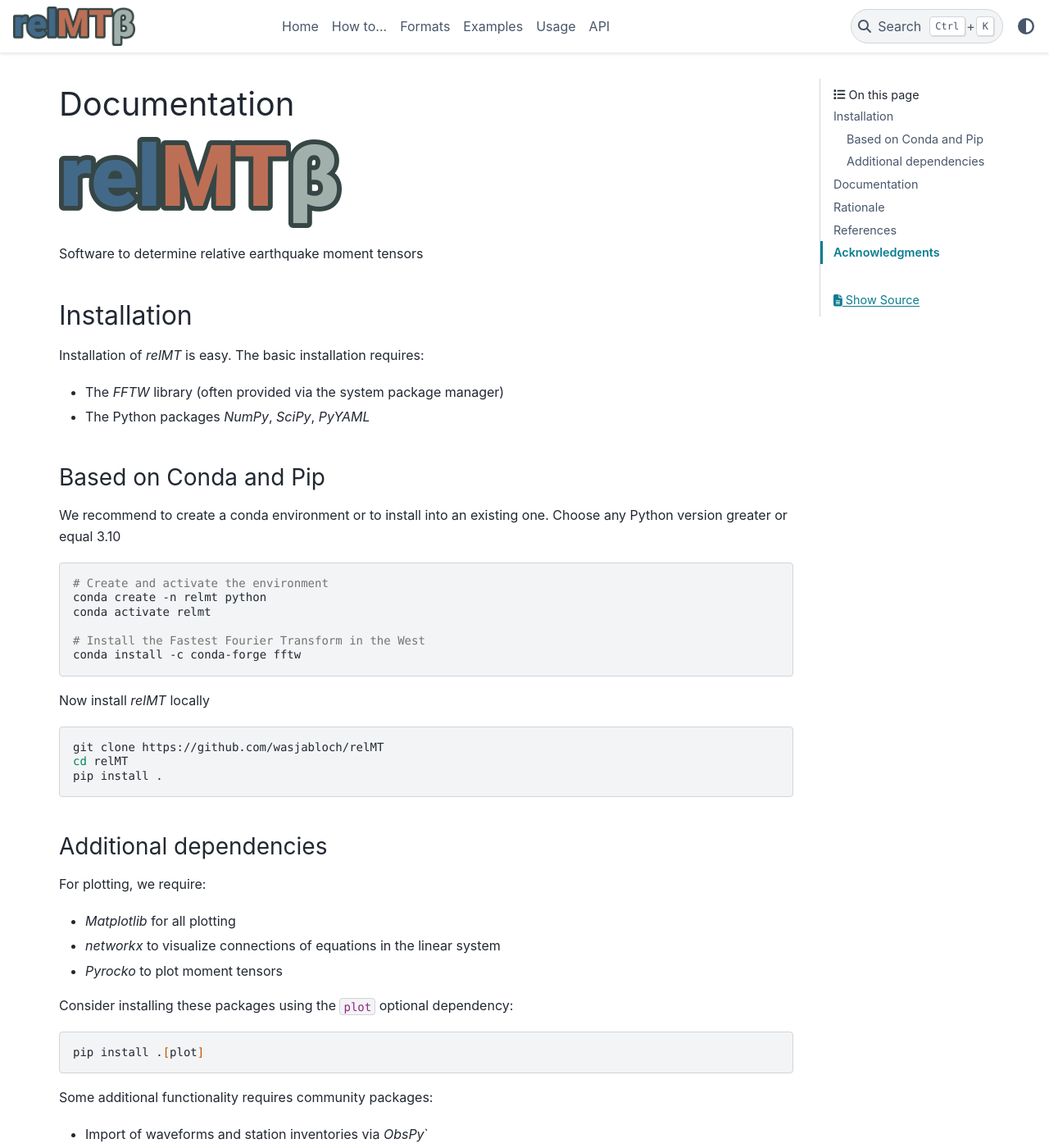
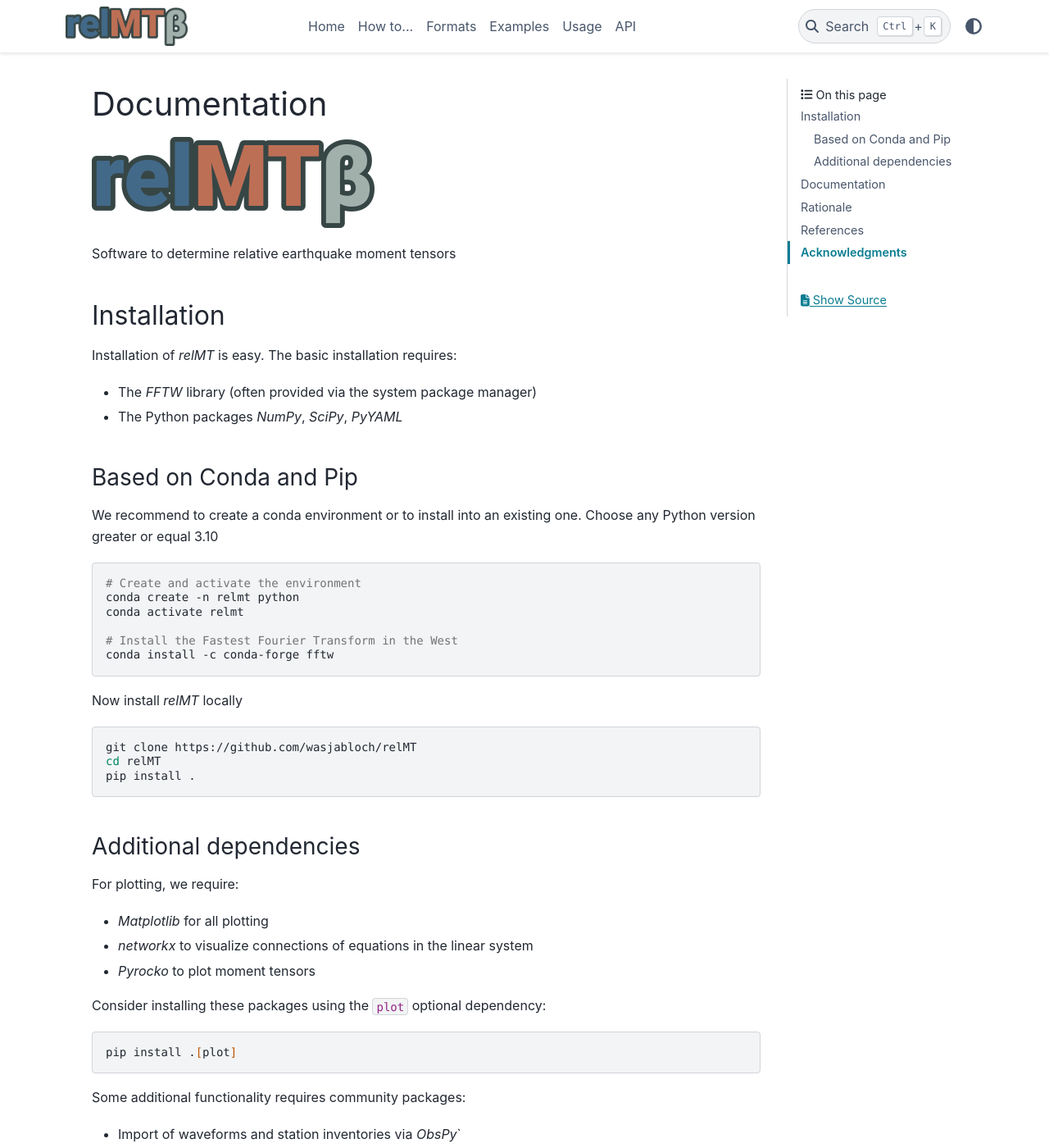
Before and after one commit to wasjabloch/relMT, a Sphinx documentation site: the page built from docs/index.md, in a window 1280 px wide and 1400 px high. Shown: the whole window at 82% size. Built offline with Sphinx 7.4.7 and the PyData theme 0.15.4, drawn with Linux system fonts in a browser that asks for light colours; pages that are not in the unit, such as notebooks, are missing from menus.

Commit message:
Doc with variable center panel width

```diff
--- /dev/null
+++ b/docs/_static/custom.css
@@ -0,0 +1,7 @@
+.bd-main .bd-content .bd-article-container {
+  max-width: 90%;  /* default is 60em */
+}
+
+.bd-page-width {
+  max-width: 90%;  /* default is 88rem */
+}
--- a/docs/conf.py
+++ b/docs/conf.py
@@ -57,6 +57,9 @@
     "header_links_before_dropdown": 6,
 }
 
+html_static_path = ["_static"]
+html_css_files = ["custom.css"]
+
 # Force sidebar disappear on some pages
 html_sidebars = {"usage/*": []}
 
```
